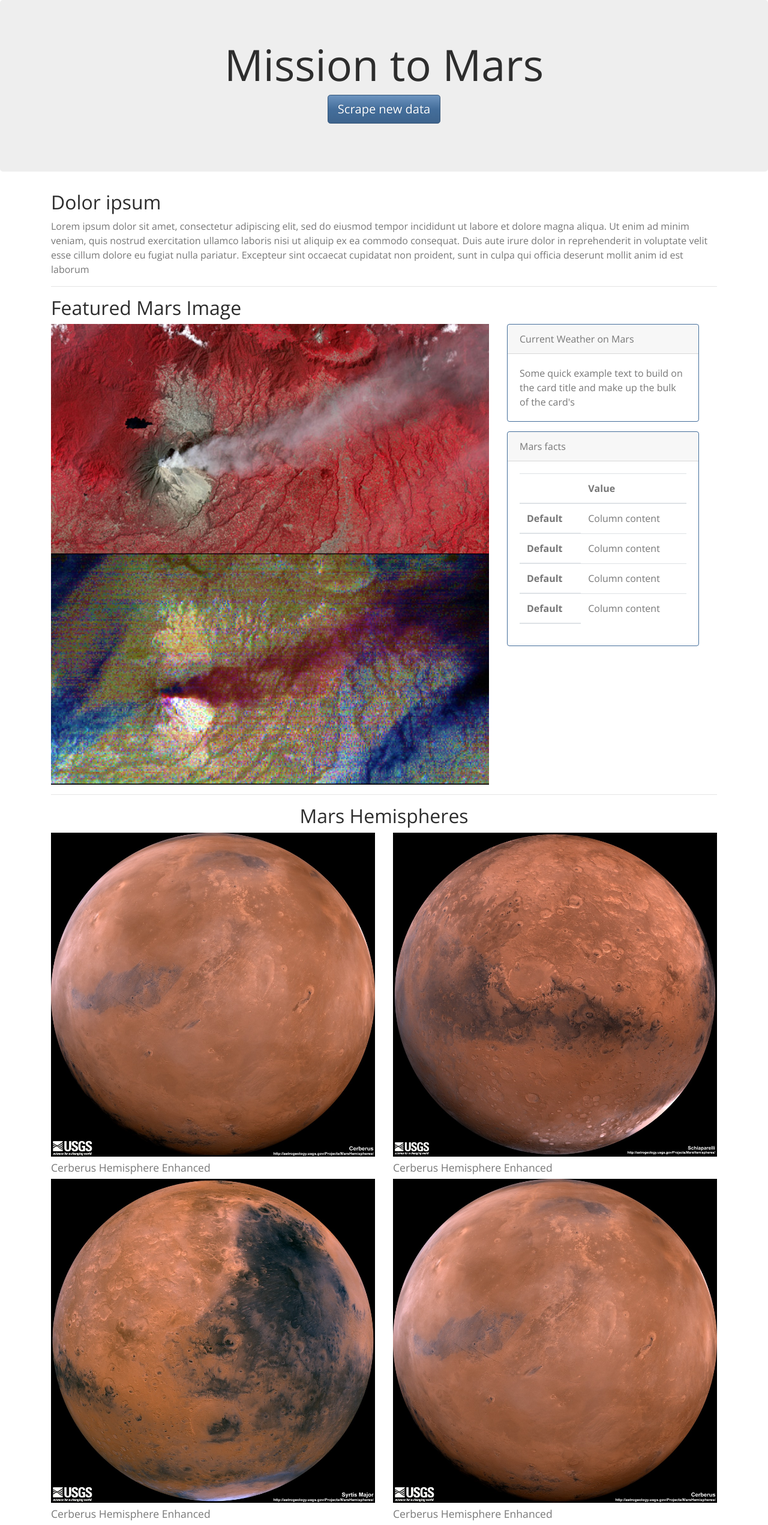
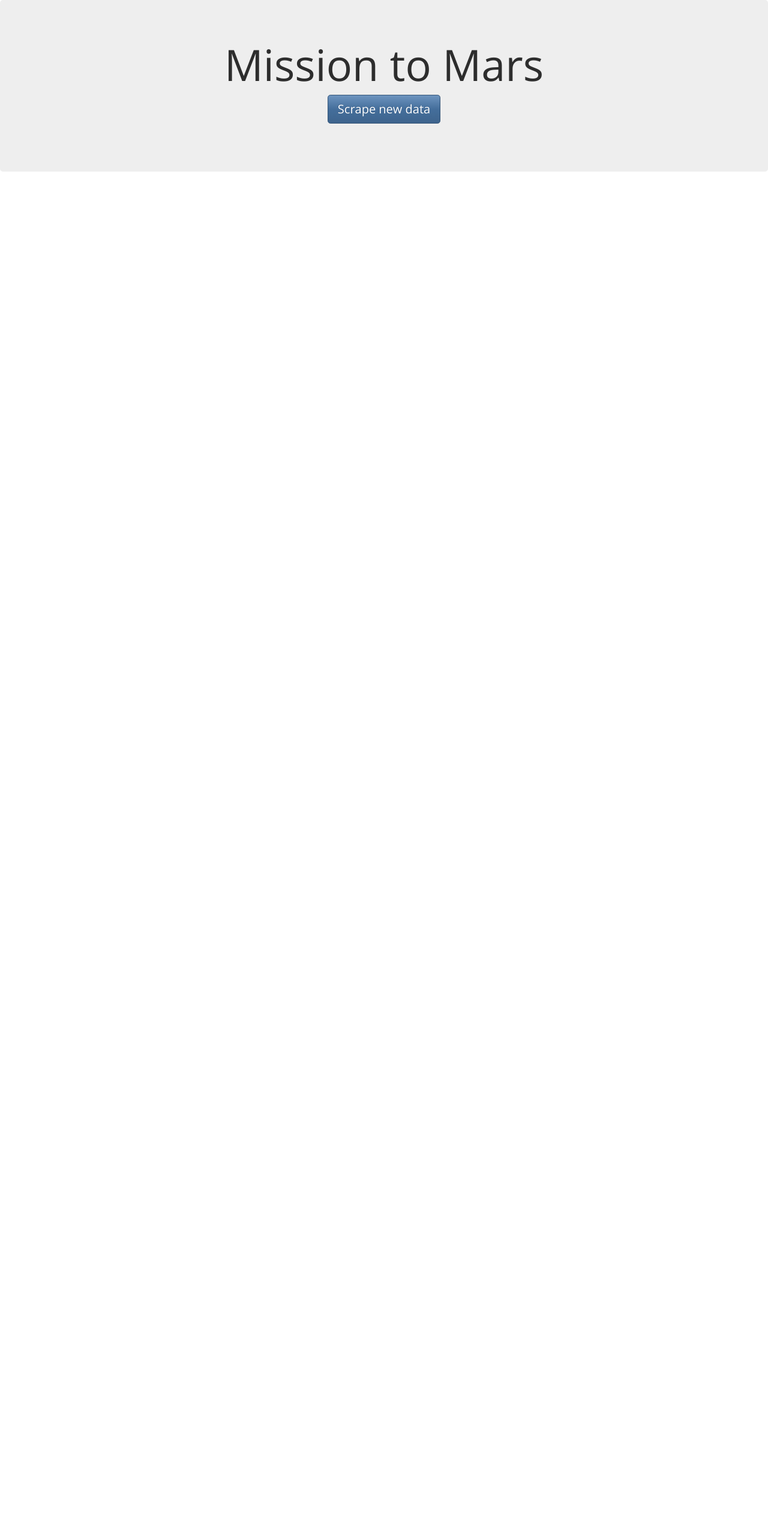
Before and after one commit to pmanuel-rossi/marsHomework, a Flask app: page / in a window 1280 px wide. Shown: the whole page at 60% size. After the commit the page ends 286 px from the top, so only its background shows below. Run offline with Flask 2, Linux system fonts and the light colour scheme; some libraries are stand-ins or nearby versions.

Commit message:
Final code commit

```diff
--- a/scrape.py
+++ b/scrape.py
@@ -1,5 +1,7 @@
 from flask import Flask
-from flask import render_template
+from flask import render_template, redirect
+import scrape_mars
+from datetime import datetime
 
 app = Flask(__name__)
 app.config['SEND_FILE_MAX_AGE_DEFAULT'] = 0
@@ -15,3 +17,11 @@ def add_header(response):
     response.headers['Pragma'] = 'no-cache'
     response.headers['Expires'] = '-1'
     return response
+
+
+@app.route('/scrapeMars')
+def scrapeMars():
+	marsData = scrape_mars.scrapeMars()
+	scrape_mars.storeInDb(marsData)
+	data = scrape_mars.getData()
+	return render_template('scrapeMars.html', data=data)
--- a/scrape_mars.py
+++ b/scrape_mars.py
@@ -5,6 +5,7 @@ from bs4 import BeautifulSoup as bs
 import requests
 from splinter import Browser
 import pymongo
+import re
 
 
 conn = 'mongodb://localhost:27017'
@@ -39,10 +40,8 @@ def scrapeMars():
 		marsWeatherTwitterUrl = f"https://twitter.com/marswxreport?lang=en"
 		browser.visit(marsWeatherTwitterUrl)
 		soup = bs(browser.html, 'html.parser')
-		mars_weather = soup.find("div", class_="js-tweet-text-container")
-		mars_weather = mars_weather.p.get_text("|").split("|")[0]
-		mars_weather = mars_weather.replace("\n", ", ")
-
+		mars_weather = soup.find('p', class_="TweetTextSize TweetTextSize--normal js-tweet-text tweet-text").text
+		mars_weather = soup.find('p', text = re.compile('InSight'), attrs = {'class' : 'TweetTextSize TweetTextSize--normal js-tweet-text tweet-text'}).text
 
 		# Mars Facts
 		marsFactsUrl = f"https://space-facts.com/mars/"
@@ -81,6 +80,7 @@ def scrapeMars():
 
 
 def storeInDb(data):
+	conn = 'mongodb://localhost:27017'
 	client = pymongo.MongoClient(conn)
 	db = client.Mars
 	db.MarsData.drop()
@@ -88,10 +88,10 @@ def storeInDb(data):
 	client.close()
 
 
-def retrieveData():
-	client = pymongo.MongoClient(conn)
-	db = client.Mars
-	item = db.MarsData.find_one()
-	print(item)
-	client.close()
-	return item
+def getData():
+    conn = 'mongodb://localhost:27017'
+    client = pymongo.MongoClient(conn)
+    db = client.Mars
+    collection = db.MarsData
+    data = collection.find_one()
+    return data
--- a/templates/index.html
+++ b/templates/index.html
@@ -19,93 +19,9 @@
         </div>
         <div class="text-center">
         <p class="lead">
-            <a class="btn btn-primary btn-lg" href="#" role="button">Scrape new data</a>
+            <a class="btn btn-primary btn-lg" href="{{ url_for('scrapeMars')}}" role="button">Scrape new data</a>
         </p>
         </div>
 	</div>
-    <div class="container">
-        <h2>Dolor ipsum</h2>
-        <p>Lorem ipsum dolor sit amet, consectetur adipiscing elit, sed do eiusmod tempor incididunt ut labore et dolore magna aliqua. Ut enim ad minim veniam, quis nostrud exercitation ullamco laboris nisi ut aliquip ex ea commodo consequat. Duis aute irure dolor in reprehenderit in voluptate velit esse cillum dolore eu fugiat nulla pariatur. Excepteur sint occaecat cupidatat non proident, sunt in culpa qui officia deserunt mollit anim id est laborum</p>
-        <hr/>
-    </div>
-    <div class="container">
-        <h2>Featured Mars Image</h2>
-        <div class="row">
-            <div class="col-8">
-
-                <img class="img-fluid" src="{{url_for('static', filename='main.jpg')}}" />
-            </div>
-            <div class="col">
-                <div class="card border-primary mb-3" style="max-width: 20rem;">
-                    <div class="card-header">Current Weather on Mars</div>
-                    <div class="card-body">
-                        <p class="card-text">Some quick example text to build on the card title and make up the bulk of the card's</p>
-                    </div>
-                </div>
-                <div class="card border-primary mb-3" style="max-width: 20rem;">
-                    <div class="card-header">Mars facts</div>
-                    <div class="card-body">
-                        <table class="table table-hover">
-                            <thead>
-                                <tr>
-                                    <th scope="col"></th>
-                                    <th scope="col">Value</th>
-                                </tr>
-                                <tr>
-                                    <th scope="row">Default</th>
-                                    <td>Column content</td>
-                                </tr>
-                                <tr>
-                                    <th scope="row">Default</th>
-                                    <td>Column content</td>
-                                </tr>
-                                <tr>
-                                    <th scope="row">Default</th>
-                                    <td>Column content</td>
-                                </tr>
-                                <tr>
-                                    <th scope="row">Default</th>
-                                    <td>Column content</td>
-                                </tr>
-                          </thead>
-                        </table>
-                    </div>
-                </div>
-            </div>
-        </div>
-        <hr/>
-    </div>
-    <div class="container">
-        <div class="text-center">
-            <h2>Mars Hemispheres</h2>
-        </div>
-        <div class="w-100"></div>
-        <div class="row">
-            <div class="col">
-                <img class="figure-img" src="{{url_for('static', filename='mars1.jpg')}}" />
-                <h3 class="figure-caption">Cerberus Hemisphere Enhanced</h3>
-            </div>
-            <div class="col">
-                <img class="figure-img" src="{{url_for('static', filename='mars2.jpg')}}" />
-                <h3 class="figure-caption">Cerberus Hemisphere Enhanced</h3>
-            </div>
-            <div class="w-100"></div>
-            <div class="col">
-                <img class="figure-img" src="{{url_for('static', filename='mars3.jpg')}}" />
-                <h3 class="figure-caption">Cerberus Hemisphere Enhanced</h3>
-            </div>
-            <div class="col">
-                <img class="figure-img" src="{{url_for('static', filename='mars1.jpg')}}" />
-                <h3 class="figure-caption">Cerberus Hemisphere Enhanced</h3>
-            </div>
-        </div>
-    </div>
-
-	<!-- Optional JavaScript -->
-    <!-- jQuery first, then Popper.js, then Bootstrap JS -->
-    <script src="https://code.jquery.com/jquery-3.2.1.slim.min.js" integrity="sha384-KJ3o2DKtIkvYIK3UENzmM7KCkRr/rE9/Qpg6aAZGJwFDMVNA/GpGFF93hXpG5KkN" crossorigin="anonymous"></script>
-    <script src="https://cdnjs.cloudflare.com/ajax/libs/popper.js/1.12.9/umd/popper.min.js" integrity="sha384-ApNbgh9B+Y1QKtv3Rn7W3mgPxhU9K/ScQsAP7hUibX39j7fakFPskvXusvfa0b4Q" crossorigin="anonymous"></script>
-    <script src="https://maxcdn.bootstrapcdn.com/bootstrap/4.0.0/js/bootstrap.min.js" integrity="sha384-JZR6Spejh4U02d8jOt6vLEHfe/JQGiRRSQQxSfFWpi1MquVdAyjUar5+76PVCmYl" crossorigin="anonymous"></script>
-
 </body>
 </html>
```
Also changed, not shown: templates/scrapeMars.html (added, +92 -0 lines), views.py (+0 -29 lines), 2 other files.
